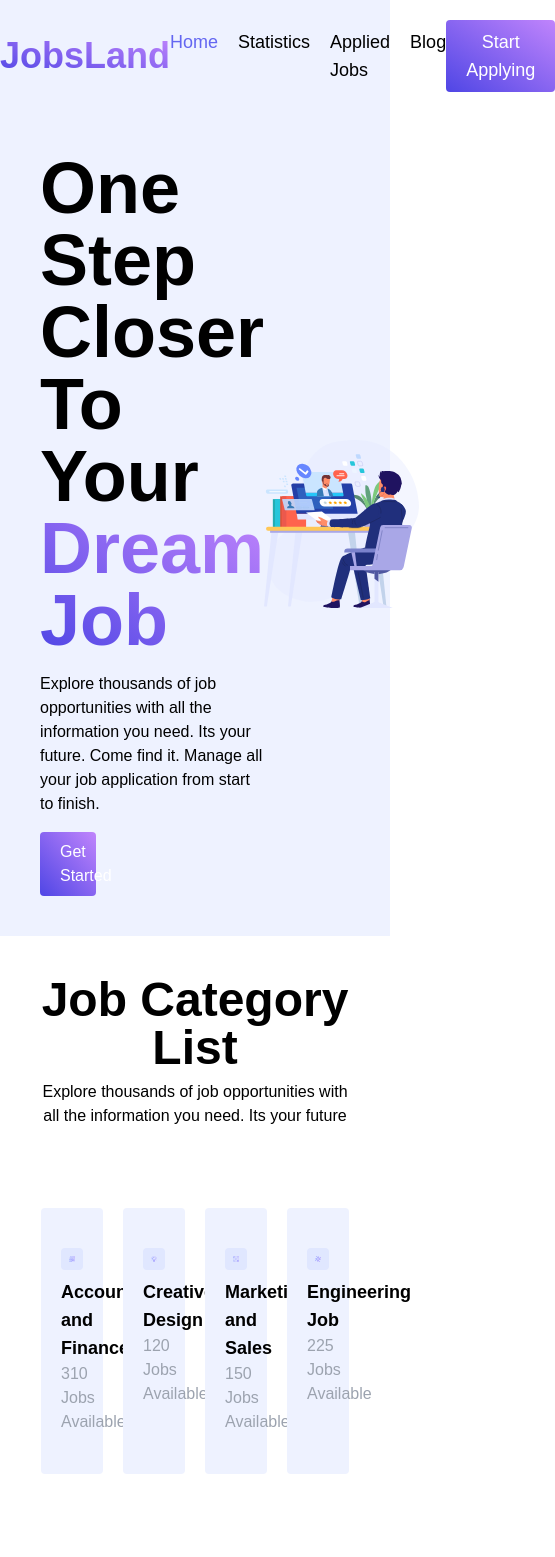
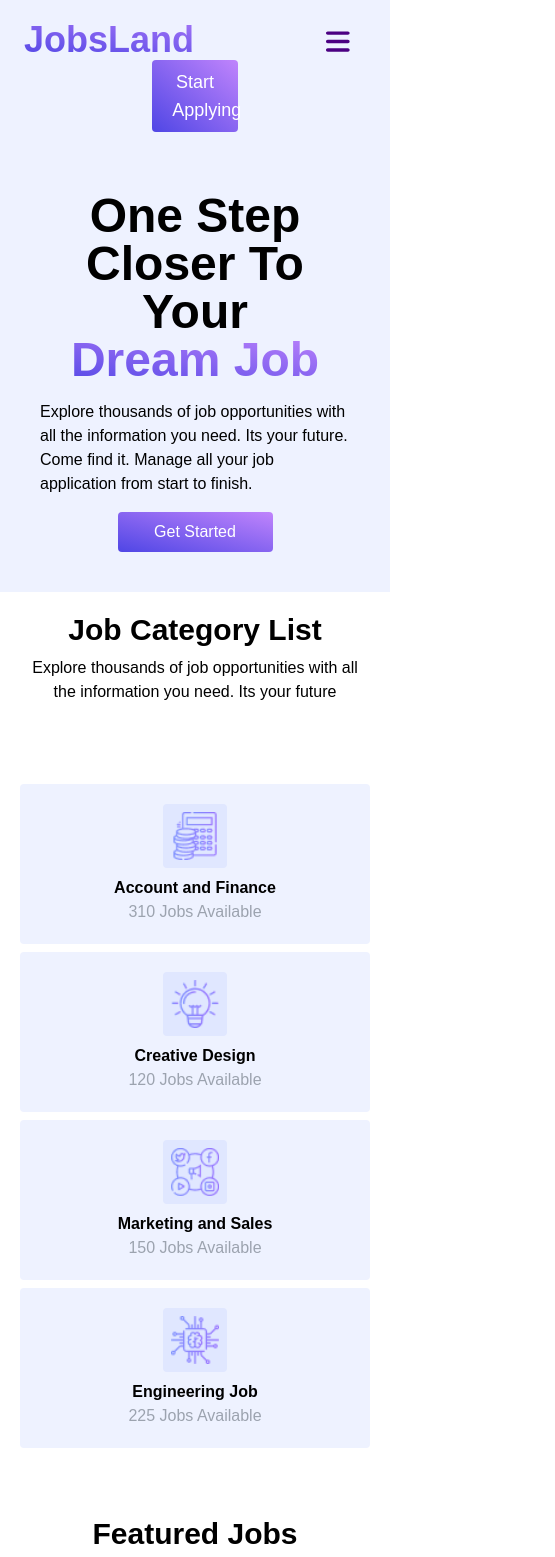
Before and after one commit to faysalewucse/Jobs-Land, a React (Vite) app: page / in a window 390 px wide. Shown: the top 1557 px of the page, 555 px wide, since content can reach past the window. Built offline with nearby package versions, Linux system fonts and the light colour scheme.

Commit message:
homepage responsive done without navbar

```diff
--- a/src/components/CommonHeader.jsx
+++ b/src/components/CommonHeader.jsx
@@ -3,7 +3,7 @@ import React from "react";
 export default function CommonHeader({ title, description }) {
   return (
     <div className="text-center mb-20">
-      <h1 className="text-5xl font-bold mb-2">{title}</h1>
+      <h1 className="text-3xl md:text-5xl font-bold mb-2">{title}</h1>
       <p>{description}</p>
     </div>
   );
--- a/src/components/Navbar.jsx
+++ b/src/components/Navbar.jsx
@@ -1,7 +1,9 @@
-import React from "react";
-import { NavLink, redirect, useNavigate } from "react-router-dom";
+import React, { useState } from "react";
+import { NavLink, useNavigate } from "react-router-dom";
 import GradientText from "../utils/GradientText";
 import PrimaryButton from "./PrimaryButton";
+import { FontAwesomeIcon } from "@fortawesome/react-fontawesome";
+import { faBars, faCross, faXmark } from "@fortawesome/free-solid-svg-icons";
 
 export default function Navbar() {
   const navigate = useNavigate();
@@ -24,15 +26,22 @@ export default function Navbar() {
     },
   ];
 
+  const [isOpen, setIsOpen] = useState(false);
+
   return (
     <nav className="bg-indigo-50">
-      <div className="max-w-7xl mx-auto flex justify-between items-center py-5 text-lg">
+      <div className="max-w-7xl mx-auto flex flex-col lg:flex-row justify-between lg:items-center py-5 text-lg px-6 lg:px-12">
         <GradientText
           onClickHandler={() => navigate("/")}
           style="font-bold text-4xl bg-gradient-to-tr from-indigo-600 to-purple-400 cursor-pointer"
           text={"JobsLand"}
         />
-        <div className="flex gap-5">
+
+        <div
+          className={`${
+            !isOpen && "hidden"
+          } flex flex-col lg:flex-row items-center gap-5 mt-5 lg:mt-0`}
+        >
           {routes.map((route, index) => (
             <NavLink
               className={({ isActive }) =>
@@ -45,7 +54,28 @@ export default function Navbar() {
             </NavLink>
           ))}
         </div>
-        <PrimaryButton text={"Start Applying"} />
+        <PrimaryButton
+          text={"Start Applying"}
+          style={"w-1/4 mx-auto lg:w-fit lg:mx-0"}
+        />
+
+        {!isOpen ? (
+          <FontAwesomeIcon
+            className="absolute right-10 top-7 md:right-20 lg:hidden"
+            onClick={() => setIsOpen(!isOpen)}
+            icon={faBars}
+            size="xl"
+            color="indigo"
+          />
+        ) : (
+          <FontAwesomeIcon
+            className="absolute right-10 top-7 md:right-20 lg:hidden"
+            onClick={() => setIsOpen(!isOpen)}
+            icon={faXmark}
+            size="xl"
+            color="indigo"
+          />
+        )}
       </div>
     </nav>
   );
--- a/src/components/cards/FeaturedJob.jsx
+++ b/src/components/cards/FeaturedJob.jsx
@@ -50,7 +50,7 @@ export default function FeaturedJob({ job, horizontal }) {
               {time}
             </h1>
           </div>
-          <div className="flex gap-5">
+          <div className="flex lg:flex-row flex-col lg:gap-5">
             <h1 className="flex gap-2 items-center">
               <FontAwesomeIcon icon={faLocationDot} />
               {address}
@@ -65,7 +65,7 @@ export default function FeaturedJob({ job, horizontal }) {
       <PrimaryButton
         onClickHandler={() => navigate(`/jobdetails/${id}`)}
         text={"View Details"}
-        style={`${!horizontal ? "w-1/4" : "h-fit my-auto"}`}
+        style={`${!horizontal ? "lg:w-1/4" : "h-fit my-auto"}`}
       />
     </div>
   );
--- a/src/components/cards/JobCategory.jsx
+++ b/src/components/cards/JobCategory.jsx
@@ -2,13 +2,13 @@ import React from "react";
 
 export default function JobCategory({ icon, title, available_jobs }) {
   return (
-    <div className="w-1/5 bg-indigo-50 px-5 py-10 rounded">
+    <div className="bg-indigo-50 lg:px-5 px-2 py-5 lg:py-10 rounded text-center lg:text-left mb-2 md:mb-0">
       <img
-        className="bg-indigo-100 p-2 rounded mb-2"
+        className="bg-indigo-100 p-2 rounded mb-2 lg:w-fit lg:mx-0 w-16 mx-auto"
         src={icon}
         alt="job-card-icon"
       />
-      <h1 className="font-bold text-lg">{title}</h1>
+      <h1 className="font-bold lg:text-lg">{title}</h1>
       <p className="text-gray-400">{available_jobs} Jobs Available</p>
     </div>
   );
--- a/src/pages/Home/FeaturedJobs.jsx
+++ b/src/pages/Home/FeaturedJobs.jsx
@@ -22,7 +22,7 @@ export default function FeaturedJobs({ JOBS }) {
             "Explore thousands of job opportunities with all the information you need. Its your future"
           }
         />
-        <div className="grid grid-cols-2 gap-5">
+        <div className="grid md:grid-cols-2 gap-5">
           {jobs?.map((job, index) => (
             <FeaturedJob key={index} job={job} />
           ))}
@@ -31,7 +31,7 @@ export default function FeaturedJobs({ JOBS }) {
           <PrimaryButton
             onClickHandler={seeAllJob}
             text={"See All"}
-            style={"w-1/4 mx-auto mt-5"}
+            style={"lg:w-1/4 mx-auto mt-5"}
           />
         )}
       </div>
--- a/src/pages/Home/HeroSection.jsx
+++ b/src/pages/Home/HeroSection.jsx
@@ -7,7 +7,7 @@ export default function HeroSection() {
   return (
     <div className="max-w-7xl mx-auto flex items-center justify-between p-10">
       <div className="flex flex-col gap-4">
-        <h1 className="font-bold text-7xl">
+        <h1 className="font-bold text-5xl text-center lg:text-left lg:text-7xl">
           One Step Closer To Your{" "}
           <GradientText
             text={"Dream Job"}
@@ -19,9 +19,12 @@ export default function HeroSection() {
           need. Its your future. Come find it. Manage all your job application
           from start to finish.
         </p>
-        <PrimaryButton text={"Get Started"} style={"w-1/4"} />
+        <PrimaryButton
+          text={"Get Started"}
+          style={"w-1/2 mx-auto lg:mx-0 lg:w-1/4"}
+        />
       </div>
-      <img className="w-1/2" src={heroImage} alt="hero" />
+      <img className="hidden md:block md:w-1/2" src={heroImage} alt="hero" />
     </div>
   );
 }
--- a/src/pages/Home/JobCategories.jsx
+++ b/src/pages/Home/JobCategories.jsx
@@ -30,7 +30,7 @@ export default function JobCategories() {
     },
   ];
   return (
-    <div className="bg-white p-10">
+    <div className="bg-white lg:p-10 p-5">
       <div className="max-w-7xl mx-auto">
         <CommonHeader
           title={"Job Category List"}
@@ -38,7 +38,7 @@ export default function JobCategories() {
             "Explore thousands of job opportunities with all the information you need. Its your future"
           }
         />
-        <div className="flex justify-center gap-5">
+        <div className="md:grid md:grid-cols-2 lg:grid-cols-4 justify-center gap-5">
           {job_categories.map(({ icon, title, available_jobs }, index) => (
             <JobCategory
               key={index}
```
